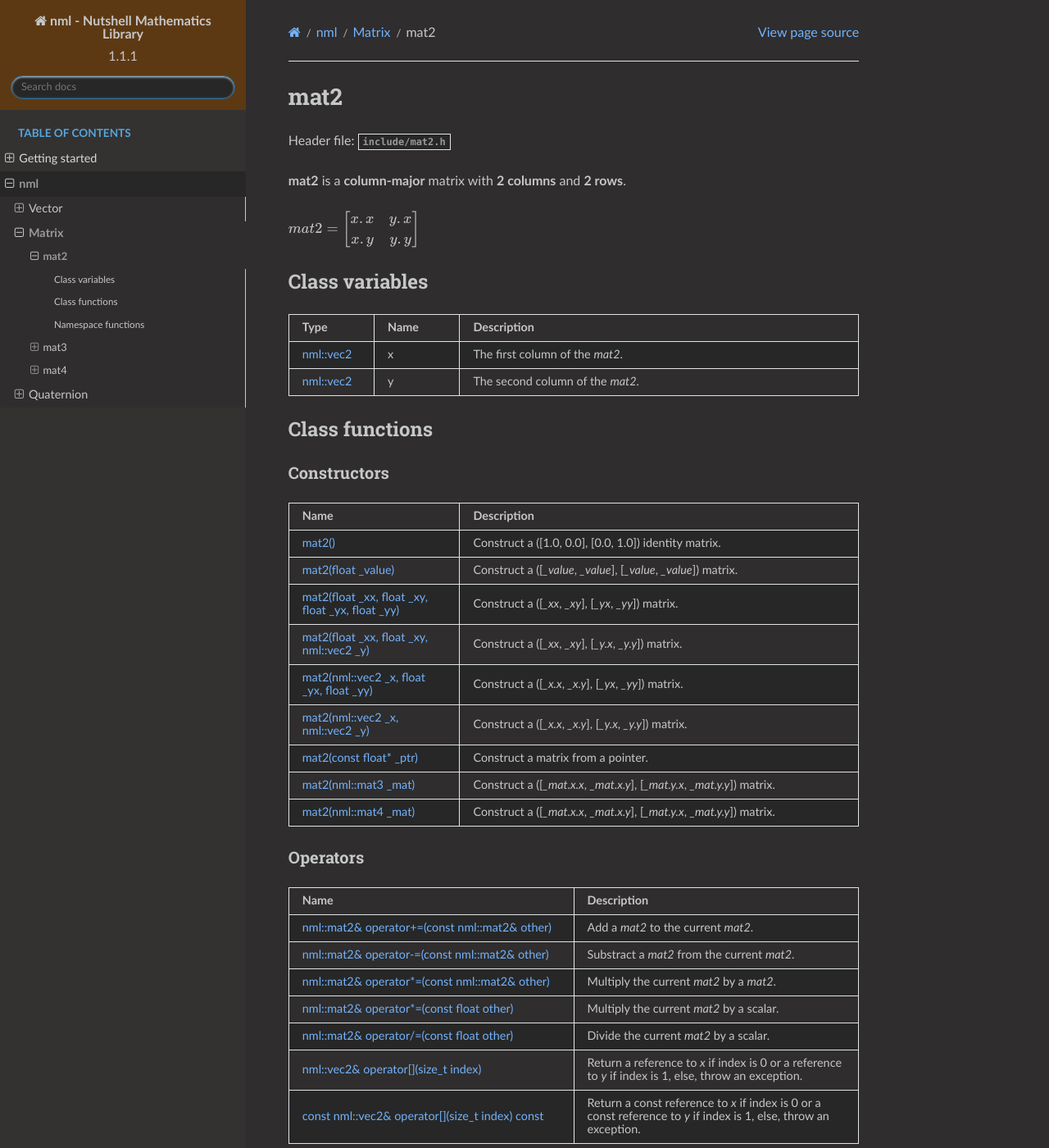
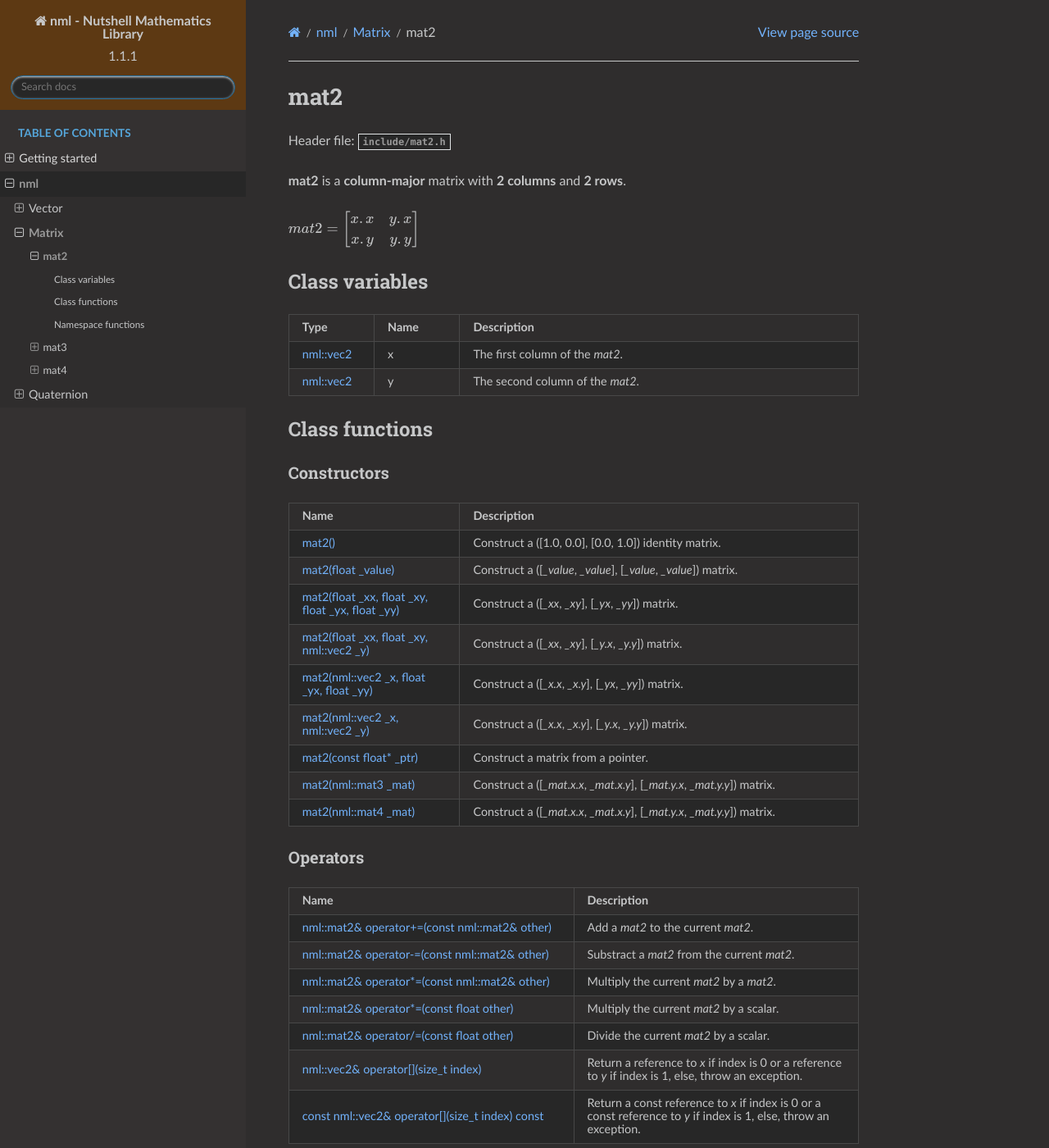
Before and after one commit to Team-Nutshell/nml, a Sphinx documentation site: the page built from docs/source/nml/matrix/mat2.rst, in a window 1280 px wide and 1400 px high. Shown: the whole window at 82% size. Built offline with Sphinx 7.4.7 and the Read the Docs theme 2.0.0, drawn with Linux system fonts in a browser that asks for light colours.

Commit message:
change some borders in docs

```diff
--- a/docs/source/_static/custom.css
+++ b/docs/source/_static/custom.css
@@ -4,6 +4,10 @@
 
 body {
 	color: #c6c7c8;
+}
+
+hr {
+	border-top: 1px solid #c6c7c8;
 }
 
 footer {
@@ -38,6 +42,7 @@ footer {
 .wy-menu-vertical li.toctree-l2 a, .wy-menu-vertical li.toctree-l3 a, .wy-menu-vertical li.toctree-l4 a, .wy-menu-vertical li.toctree-l5 a, .wy-menu-vertical li.toctree-l6 a, .wy-menu-vertical li.toctree-l7 a, .wy-menu-vertical li.toctree-l8 a, .wy-menu-vertical li.toctree-l9 a, .wy-menu-vertical li.toctree-l10 a {
 	color: #c6c7c8;
 	background-color: #2f2d2d !important;
+	border-right-width: 0;
 }
 
 .wy-menu-vertical li.toctree-l2 a:hover, .wy-menu-vertical li.toctree-l3 a:hover, .wy-menu-vertical li.toctree-l4 a:hover, .wy-menu-vertical li.toctree-l5 a:hover, .wy-menu-vertical li.toctree-l6 a:hover, .wy-menu-vertical li.toctree-l7 a:hover, .wy-menu-vertical li.toctree-l8 a:hover, .wy-menu-vertical li.toctree-l9 a:hover, .wy-menu-vertical li.toctree-l10 a:hover {
@@ -105,6 +110,24 @@ a:visited {
 
 .rst-content table.docutils td, .rst-content table.field-list td, .wy-table td {
 	background-color: #2f2d2d;
+}
+
+html.writer-html5 .rst-content table.docutils th {
+	border: 1px solid #484848;
+}
+
+.rst-content table.docutils td, .wy-table-bordered-all td {
+	border-bottom: 1px solid #484848;
+	border-left: 1px solid #484848;
+	border-right: 1px solid #484848;
+}
+
+.rst-content table.docutils td:first-child, .rst-content table.docutils th:first-child, .rst-content table.field-list td:first-child, .rst-content table.field-list th:first-child, .wy-table td:first-child, .wy-table th:first-child {
+	border-left: 1px solid #484848;
+}
+
+.rst-content table.docutils tbody > tr:last-child td, .wy-table-bordered-all tbody > tr:last-child td {
+	border-bottom: 1px solid #484848;
 }
 
 .rst-content .linenodiv pre, .rst-content div[class^="highlight"] pre, .rst-content pre.literal-block {
```
